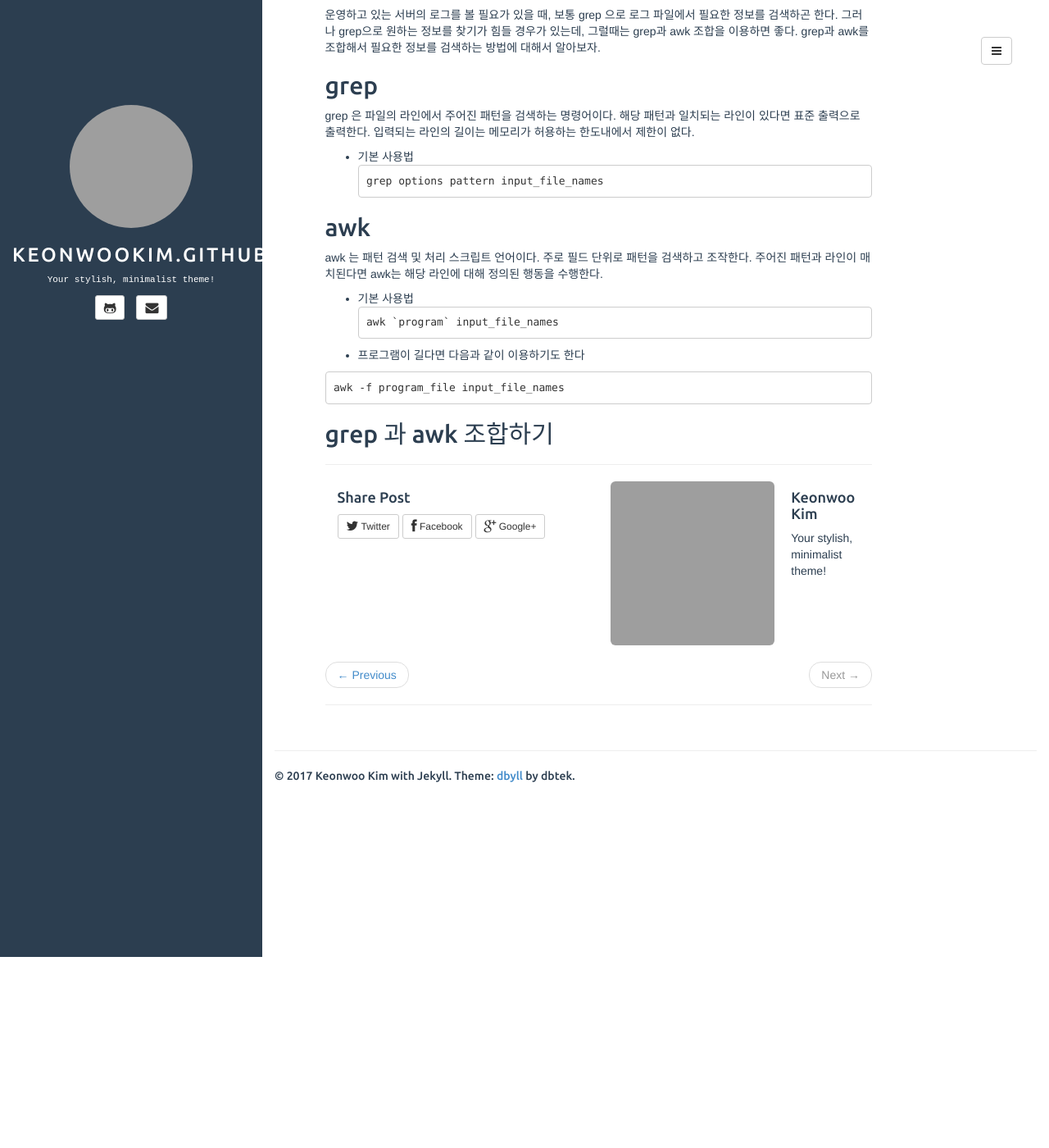
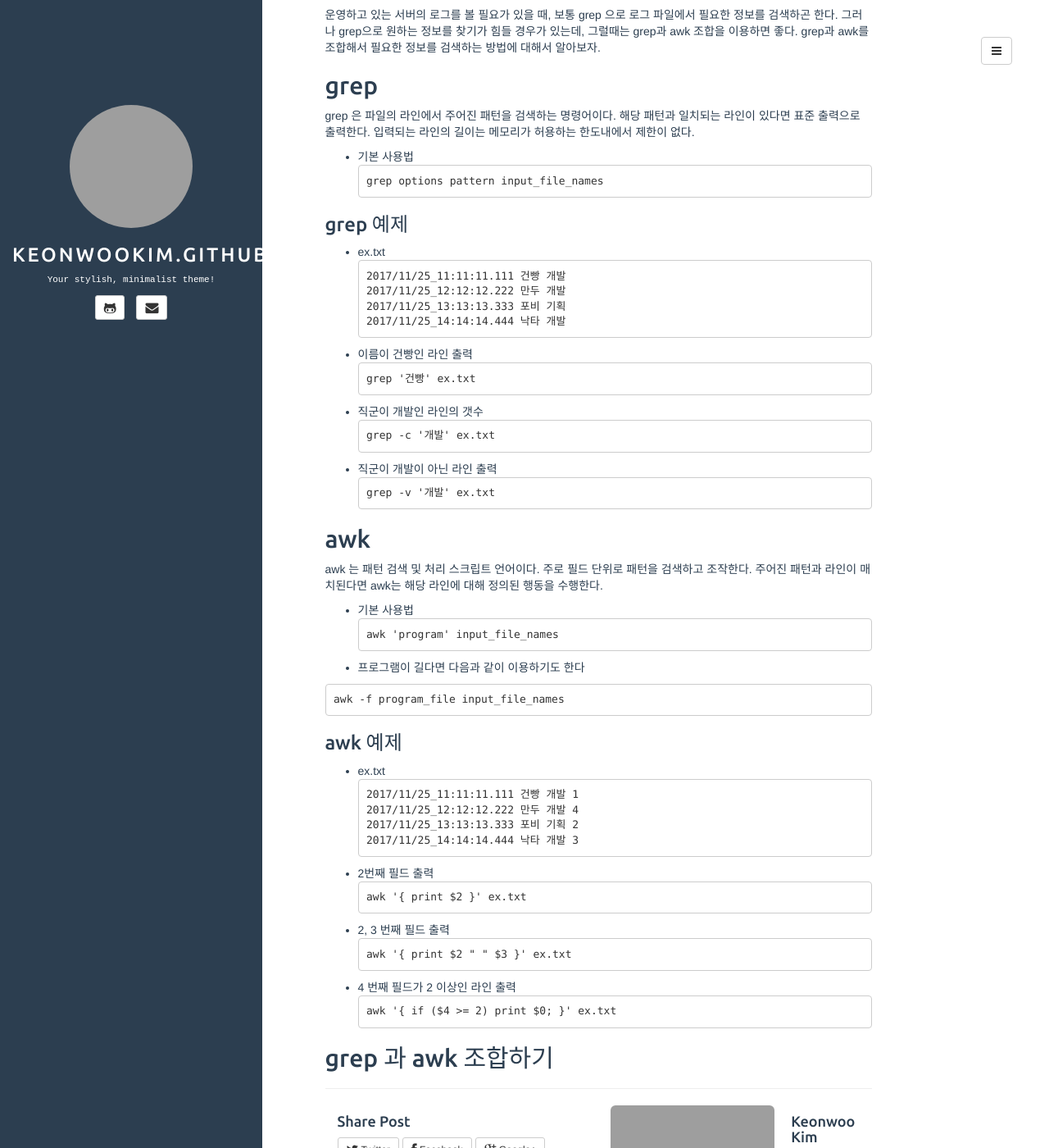
Before and after one commit to keonwookim/keonwookim.github.com, a Jekyll site: the page built from _posts/2017-11-25-grep-and-awk.md, in a window 1280 px wide and 1400 px high, scrolled down 201 px. Shown: the whole window at 82% size. Built offline with Jekyll 4.4.1, drawn with Linux system fonts in a browser that asks for light colours; grey boxes are pictures that could not be loaded.

Commit message:
add post content

````diff
--- a/_posts/2017-11-25-grep-and-awk.md
+++ b/_posts/2017-11-25-grep-and-awk.md
@@ -17,12 +17,37 @@ grep 은 파일의 라인에서 주어진 패턴을 검색하는 명령어이다
 grep options pattern input_file_names
 ```
 
+### grep 예제
+
+* ex.txt
+```
+2017/11/25_11:11:11.111 건빵 개발
+2017/11/25_12:12:12.222 만두 개발
+2017/11/25_13:13:13.333 포비 기획
+2017/11/25_14:14:14.444 낙타 개발
+```
+
+* 이름이 건빵인 라인 출력
+```
+grep '건빵' ex.txt
+```
+
+* 직군이 개발인 라인의 갯수
+```
+grep -c '개발' ex.txt
+```
+
+* 직군이 개발이 아닌 라인 출력
+```
+grep -v '개발' ex.txt
+```
+
 ## awk
 awk 는 패턴 검색 및 처리 스크립트 언어이다. 주로 필드 단위로 패턴을 검색하고 조작한다. 주어진 패턴과 라인이 매치된다면 awk는 해당 라인에 대해 정의된 행동을 수행한다.
 
 * 기본 사용법
 ```
-awk `program` input_file_names
+awk 'program' input_file_names
 ```
 
 * 프로그램이 길다면 다음과 같이 이용하기도 한다
@@ -31,4 +56,28 @@ awk `program` input_file_names
 awk -f program_file input_file_names
 ```
 
+### awk 예제
+* ex.txt
+```
+2017/11/25_11:11:11.111 건빵 개발 1
+2017/11/25_12:12:12.222 만두 개발 4
+2017/11/25_13:13:13.333 포비 기획 2
+2017/11/25_14:14:14.444 낙타 개발 3
+```
+* 2번째 필드 출력
+```
+awk '{ print $2 }' ex.txt
+```
+
+* 2, 3 번째 필드 출력
+```
+awk '{ print $2 " " $3 }' ex.txt
+```
+
+* 4 번째 필드가 2 이상인 라인 출력
+```
+awk '{ if ($4 >= 2) print $0; }' ex.txt
+```
+
+
 ## grep 과 awk 조합하기
````
